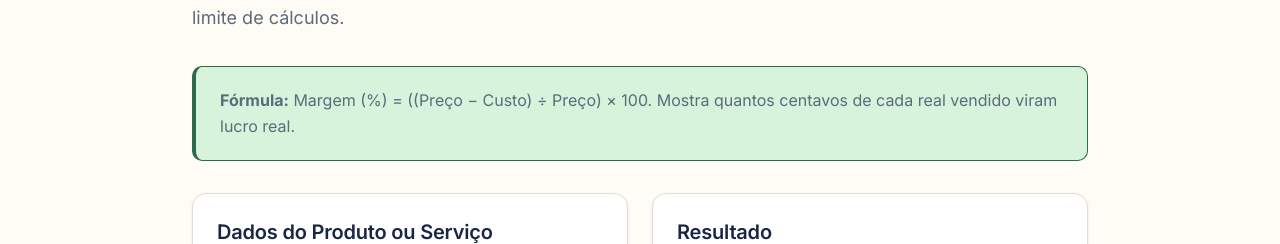
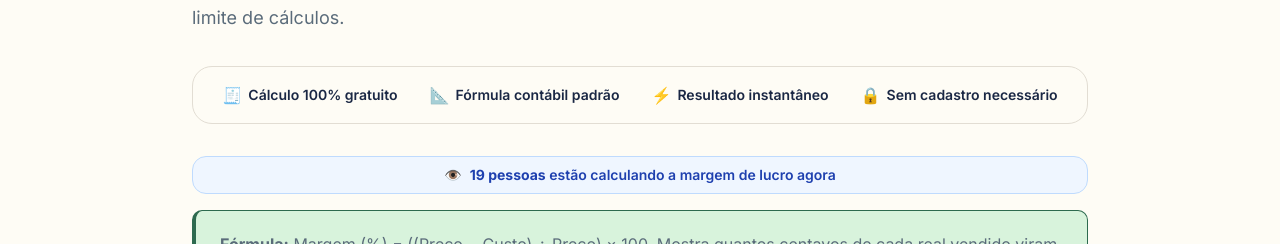
Before and after one commit to vitormdandrade/t3-mei-tools, a Next.js app: page /calculadora/margem-de-lucro in a window 1280 px wide. Shown: the part 187-431 px from the top of the page. Built offline with nearby package versions, Linux system fonts and the light colour scheme; no server answers.

Commit message:
CRO: add trust strip + live viewer counter to margem-de-lucro calculator — matches faturamento CRO patterns

```diff
--- a/app/calculadora/margem-de-lucro/MargemCalculator.tsx
+++ b/app/calculadora/margem-de-lucro/MargemCalculator.tsx
@@ -31,8 +31,40 @@ export default function MargemCalculator() {
       : { text: 'Margem saudável ✓', color: 'text-accent', bg: 'callout callout-accent' }
     : null;
 
+  // Deterministic daily viewer count (changes once per day, stable across renders)
+  const viewersNow = useMemo(() => {
+    const today = new Date().toISOString().slice(0, 10);
+    let hash = 0;
+    for (let i = 0; i < today.length; i++) {
+      hash = ((hash << 5) - hash) + today.charCodeAt(i);
+      hash |= 0;
+    }
+    return 5 + (Math.abs(hash) % 25);
+  }, []);
+
   return (
     <div className="space-y-8">
+      {/* Trust + Social Proof Strip */}
+      <div className="flex flex-wrap items-center justify-center gap-4 sm:gap-8 mb-8 p-4 rounded-xl" style={{ background: 'var(--brand-sand-warm)', border: '1px solid var(--color-border)' }}>
+        {[
+          { icon: '🧾', text: 'Cálculo 100% gratuito' },
+          { icon: '📐', text: 'Fórmula contábil padrão' },
+          { icon: '⚡', text: 'Resultado instantâneo' },
+          { icon: '🔒', text: 'Sem cadastro necessário' },
+        ].map((item) => (
+          <div key={item.text} className="flex items-center gap-1.5 text-sm font-semibold" style={{ color: 'var(--brand-navy)' }}>
+            <span className="text-base">{item.icon}</span>
+            <span>{item.text}</span>
+          </div>
+        ))}
+      </div>
+
+      {/* Live Viewer Counter */}
+      <div className="flex items-center justify-center gap-2 mb-4 px-4 py-2 rounded-lg text-sm font-semibold" style={{ background: '#eff6ff', border: '1px solid #bfdbfe', color: '#1e40af' }}>
+        <span>👁️</span>
+        <span><strong>{viewersNow} pessoas</strong> estão calculando a margem de lucro agora</span>
+      </div>
+
       {/* Info banner */}
       <div className="callout callout-accent">
         <p className="text-body">
```
